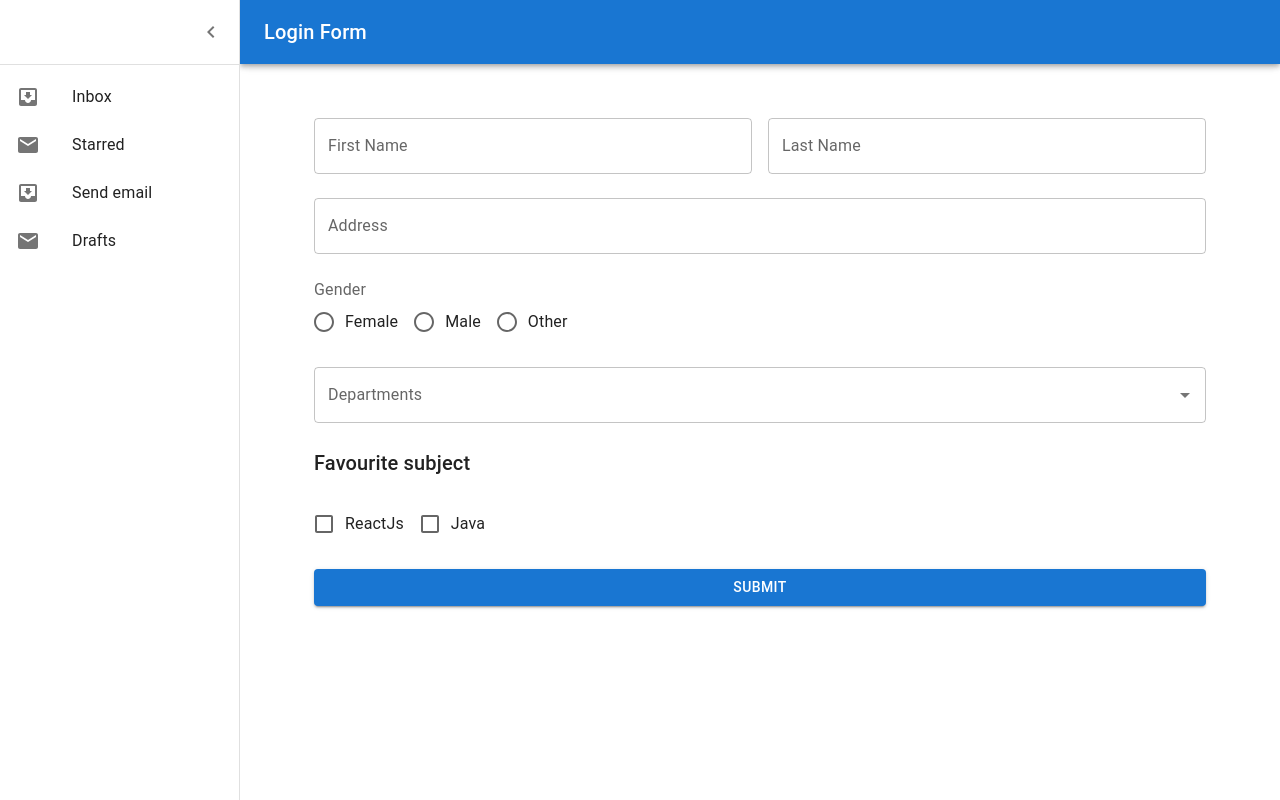
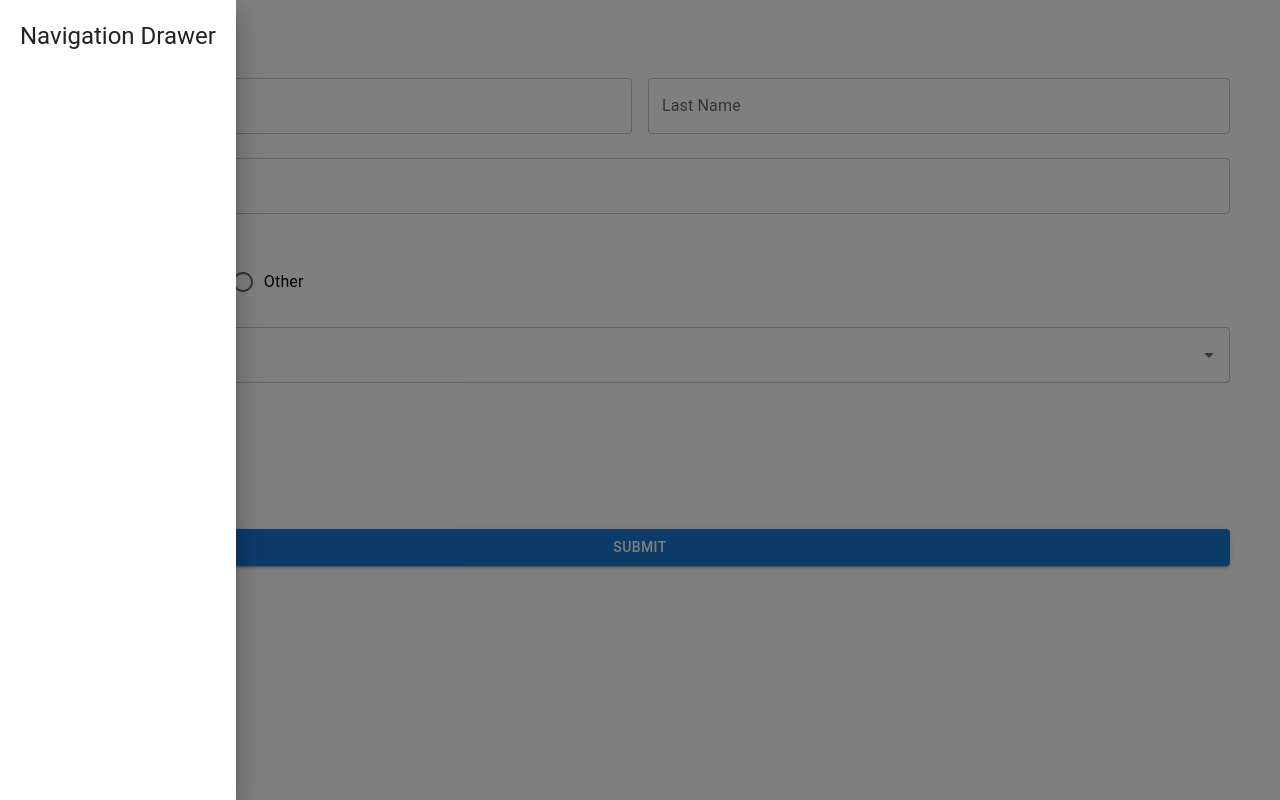
Before and after one commit to dhruvmaindola227/Web-Dev-practice, a React (Create React App) app in the folder react-mui/: page / in a window 1280 px wide. Both pictures are taken after a click on the button 32 px from the left and 32 px from the top of the page. Built offline with nearby package versions, Linux system fonts and the light colour scheme.

Commit message:
added self made navigation drawer.

```diff
--- a/react-mui/package.json
+++ b/react-mui/package.json
@@ -5,6 +5,7 @@
   "dependencies": {
     "@emotion/react": "^11.10.5",
     "@emotion/styled": "^11.10.5",
+    "@material-ui/core": "^4.12.4",
     "@mui/icons-material": "^5.11.0",
     "@mui/material": "^5.11.8",
     "@testing-library/jest-dom": "^5.16.5",
--- a/react-mui/src/App.tsx
+++ b/react-mui/src/App.tsx
@@ -2,9 +2,9 @@ import * as React from "react";
 import { useForm, SubmitHandler } from "react-hook-form";
 import { styled, useTheme } from "@mui/material/styles";
 import Box from "@mui/material/Box";
-import Drawer from "@mui/material/Drawer";
+import {Drawer} from "@mui/material/";
 import CssBaseline from "@mui/material/CssBaseline";
-import MuiAppBar, { AppBarProps as MuiAppBarProps } from "@mui/material/AppBar";
+import AppBar from "@mui/material/AppBar";
 import Toolbar from "@mui/material/Toolbar";
 import List from "@mui/material/List";
 import Typography from "@mui/material/Typography";
@@ -43,69 +43,11 @@ type Inputs = {
   exampleRequired: string;
 };
 
-const drawerWidth = 240;
-
-const Main = styled("main", { shouldForwardProp: (prop) => prop !== "open" })<{
-  open?: boolean;
-}>(({ theme, open }) => ({
-  flexGrow: 1,
-  padding: theme.spacing(3),
-  transition: theme.transitions.create("margin", {
-    easing: theme.transitions.easing.sharp,
-    duration: theme.transitions.duration.leavingScreen,
-  }),
-  marginLeft: `-${drawerWidth}px`,
-  ...(open && {
-    transition: theme.transitions.create("margin", {
-      easing: theme.transitions.easing.easeOut,
-      duration: theme.transitions.duration.enteringScreen,
-    }),
-    marginLeft: 0,
-  }),
-}));
-
-interface AppBarProps extends MuiAppBarProps {
-  open?: boolean;
-}
-
-const AppBar = styled(MuiAppBar, {
-  shouldForwardProp: (prop) => prop !== "open",
-})<AppBarProps>(({ theme, open }) => ({
-  transition: theme.transitions.create(["margin", "width"], {
-    easing: theme.transitions.easing.sharp,
-    duration: theme.transitions.duration.leavingScreen,
-  }),
-  ...(open && {
-    width: `calc(100% - ${drawerWidth}px)`,
-    marginLeft: `${drawerWidth}px`,
-    transition: theme.transitions.create(["margin", "width"], {
-      easing: theme.transitions.easing.easeOut,
-      duration: theme.transitions.duration.enteringScreen,
-    }),
-  }),
-}));
-
-const DrawerHeader = styled("div")(({ theme }) => ({
-  display: "flex",
-  alignItems: "center",
-  padding: theme.spacing(0, 1),
-  // necessary for content to be below app bar
-  ...theme.mixins.toolbar,
-  justifyContent: "flex-end",
-}));
-
 export default function PersistentDrawerLeft() {
   const departments = [{ label: "HR" }, { label: "IT" }, { label: "FINANCE" }];
   const theme = useTheme();
-  const [open, setOpen] = React.useState(false);
 
-  const handleDrawerOpen = () => {
-    setOpen(true);
-  };
 
-  const handleDrawerClose = () => {
-    setOpen(false);
-  };
   const {
     register,
     handleSubmit,
@@ -115,64 +57,6 @@ export default function PersistentDrawerLeft() {
   const onSubmit: SubmitHandler<Inputs> = (data) => console.log(data);
 
   return (
-    <Box sx={{ display: "flex" }}>
-      <CssBaseline />
-      <AppBar position="fixed" open={open}>
-        <Toolbar>
-          <IconButton
-            color="inherit"
-            aria-label="open drawer"
-            onClick={handleDrawerOpen}
-            edge="start"
-            sx={{ mr: 2, ...(open && { display: "none" }) }}
-          >
-            <MenuIcon />
-          </IconButton>
-          <Typography variant="h6" noWrap component="div">
-            Login Form
-          </Typography>
-        </Toolbar>
-      </AppBar>
-      <Drawer
-        sx={{
-          width: drawerWidth,
-          flexShrink: 0,
-          "& .MuiDrawer-paper": {
-            width: drawerWidth,
-            boxSizing: "border-box",
-          },
-        }}
-        variant="persistent"
-        anchor="left"
-        open={open}
-      >
-        <DrawerHeader>
-          <IconButton onClick={handleDrawerClose}>
-            {theme.direction === "ltr" ? (
-              <ChevronLeftIcon />
-            ) : (
-              <ChevronRightIcon />
-            )}
-          </IconButton>
-        </DrawerHeader>
-        <Divider />
-        <List>
-          {["Inbox", "Starred", "Send email", "Drafts"].map((text, index) => (
-            <ListItem key={text} disablePadding>
-              <ListItemButton>
-                <ListItemIcon>
-                  {index % 2 === 0 ? <InboxIcon /> : <MailIcon />}
-                </ListItemIcon>
-                <ListItemText primary={text} />
-              </ListItemButton>
-            </ListItem>
-          ))}
-        </List>
-      </Drawer>
-      <Main open={open}>
-        <DrawerHeader />
-
-        {/* ----------------------------------------------------------- */}
     <form onSubmit={handleSubmit(onSubmit)}>
       <Stack
         spacing={3}
@@ -180,6 +64,7 @@ export default function PersistentDrawerLeft() {
         marginRight={"50px"}
         marginTop={"30px"}
       >
+
         <Stack spacing={2} direction="row" marginTop={"50px"}>
           <TextField
             {...register("firstname")}
@@ -246,7 +131,67 @@ export default function PersistentDrawerLeft() {
         </Button>
       </Stack>
     </form>
-      </Main>
-    </Box>
+
+    // <Box sx={{ display: "flex" }}>
+    //   <CssBaseline />
+    //   <AppBar position="fixed" open={open}>
+    //     <Toolbar>
+    //       <IconButton
+    //         color="inherit"
+    //         aria-label="open drawer"
+    //         onClick={handleDrawerOpen}
+    //         edge="start"
+    //         sx={{ mr: 2, ...(open && { display: "none" }) }}
+    //       >
+    //         <MenuIcon />
+    //       </IconButton>
+    //       <Typography variant="h6" noWrap component="div">
+    //         Login Form
+    //       </Typography>
+    //     </Toolbar>
+    //   </AppBar>
+    //   <Drawer
+    //     sx={{
+    //       width: drawerWidth,
+    //       flexShrink: 0,
+    //       "& .MuiDrawer-paper": {
+    //         width: drawerWidth,
+    //         boxSizing: "border-box",
+    //       },
+    //     }}
+    //     variant="persistent"
+    //     anchor="left"
+    //     open={open}
+    //   >
+    //     <DrawerHeader>
+    //       <IconButton onClick={handleDrawerClose}>
+    //         {theme.direction === "ltr" ? (
+    //           <ChevronLeftIcon />
+    //         ) : (
+    //           <ChevronRightIcon />
+    //         )}
+    //       </IconButton>
+    //     </DrawerHeader>
+    //     <Divider />
+    //     <List>
+    //       {["Inbox", "Starred", "Send email", "Drafts"].map((text, index) => (
+    //         <ListItem key={text} disablePadding>
+    //           <ListItemButton>
+    //             <ListItemIcon>
+    //               {index % 2 === 0 ? <InboxIcon /> : <MailIcon />}
+    //             </ListItemIcon>
+    //             <ListItemText primary={text} />
+    //           </ListItemButton>
+    //         </ListItem>
+    //       ))}
+    //     </List>
+    //   </Drawer>
+    //   <Main open={open}>
+    //     <DrawerHeader />
+
+    // {/* ----------------------------------------------------------- */}
+
+    //   </Main>
+    // </Box>
   );
 }
--- /dev/null
+++ b/react-mui/src/MuiDrawer.tsx
@@ -0,0 +1,40 @@
+import React from "react";
+import { Drawer } from "@material-ui/core";
+import { Stack, TextField, Typography } from "@mui/material";
+import { Box } from "@mui/system";
+import { useState } from "react";
+import IconButton from "@mui/material/IconButton";
+import MenuIcon from "@mui/icons-material/Menu";
+
+const MuiDrawer = () => {
+    const [isOpenDrawer, setOpenDrawer] = useState(false);
+    return (
+        <>
+            <IconButton
+                size={"large"}
+                edge="start"
+                color="inherit"
+                onClick={() => {
+                    setOpenDrawer(true);
+                }}
+            >
+                <MenuIcon />
+            </IconButton>
+
+            <Drawer
+                anchor="left"
+                open={isOpenDrawer}
+                onClose={() => setOpenDrawer(false)}
+            >
+                <Stack spacing={3} m={2.5}>
+                    <Typography variant="h5" >
+                        Navigation Drawer
+                    </Typography>
+
+                </Stack>
+            </Drawer>
+        </>
+    );
+};
+
+export default MuiDrawer;
--- a/react-mui/src/index.tsx
+++ b/react-mui/src/index.tsx
@@ -3,17 +3,20 @@ import ReactDOM from 'react-dom/client';
 import './index.css';
 import App from './App';
 import reportWebVitals from './reportWebVitals';
+import { Drawer } from '@mui/material';
+import MuiDrawer from './MuiDrawer';
 
 const root = ReactDOM.createRoot(
   document.getElementById('root') as HTMLElement
 );
 root.render(
   <React.StrictMode>
+    <MuiDrawer />
     <App />
+
   </React.StrictMode>
 );
 
 // If you want to start measuring performance in your app, pass a function
 // to log results (for example: reportWebVitals(console.log))
 // or send to an analytics endpoint. Learn more: https://bit.ly/CRA-vitals
-reportWebVitals();
```
Also changed, not shown: react-mui/tsconfig.json (+7 -1 lines), 1 other file (tests, documents, lock files or other folders). Lines whose indentation alone changed are shown as unchanged.
